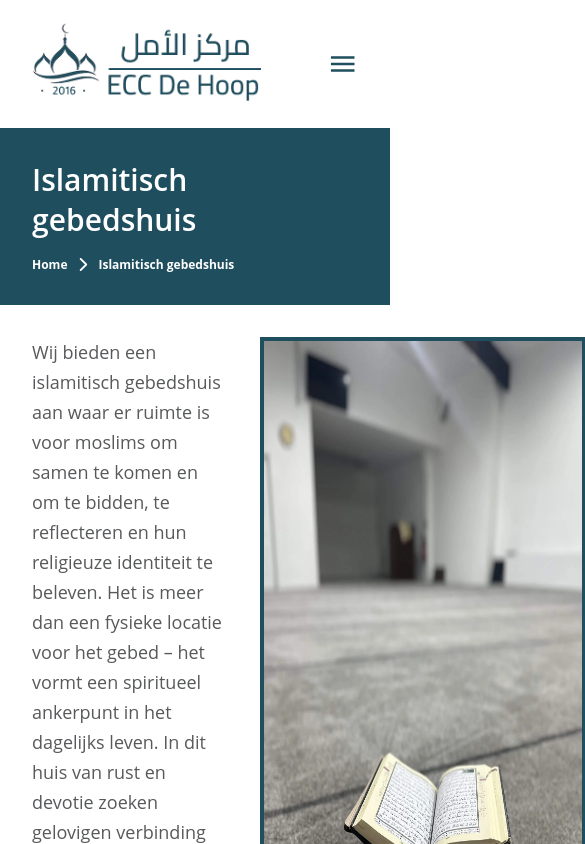
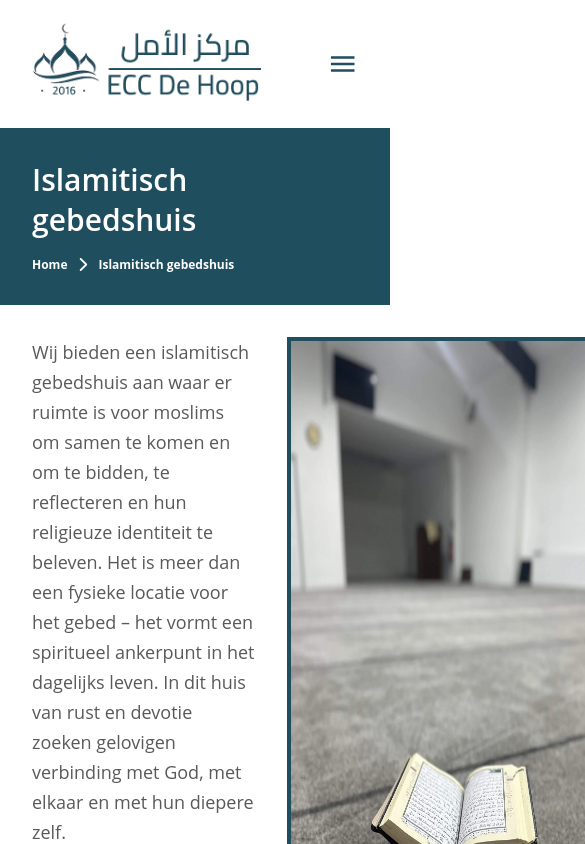
Before and after one commit to Imrxng/al-amal, a Next.js app: page /gebedshuis in a window 390 px wide. Shown: the top 844 px of the page, 585 px wide, since content can reach past the window. Built offline with nearby package versions, Linux system fonts and the light colour scheme; no server answers.

Commit message:
fix mobile

```diff
--- a/src/styles/mediaqueries.component.css
+++ b/src/styles/mediaqueries.component.css
@@ -148,6 +148,9 @@
 
     #container-2pictures-jongerenwerking>img {
         width: 100vw;
+    }
+    .onderwijs-intro > p  {
+        width: 100%;
     }
 }
 
```
